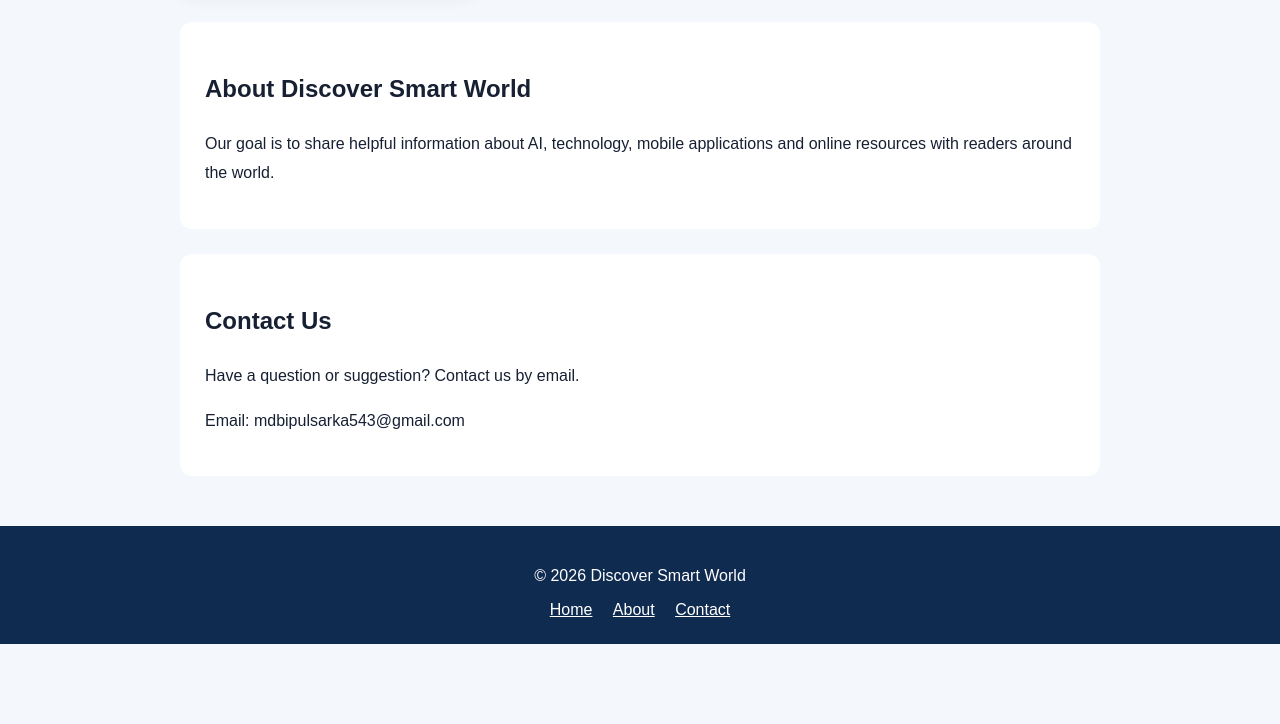
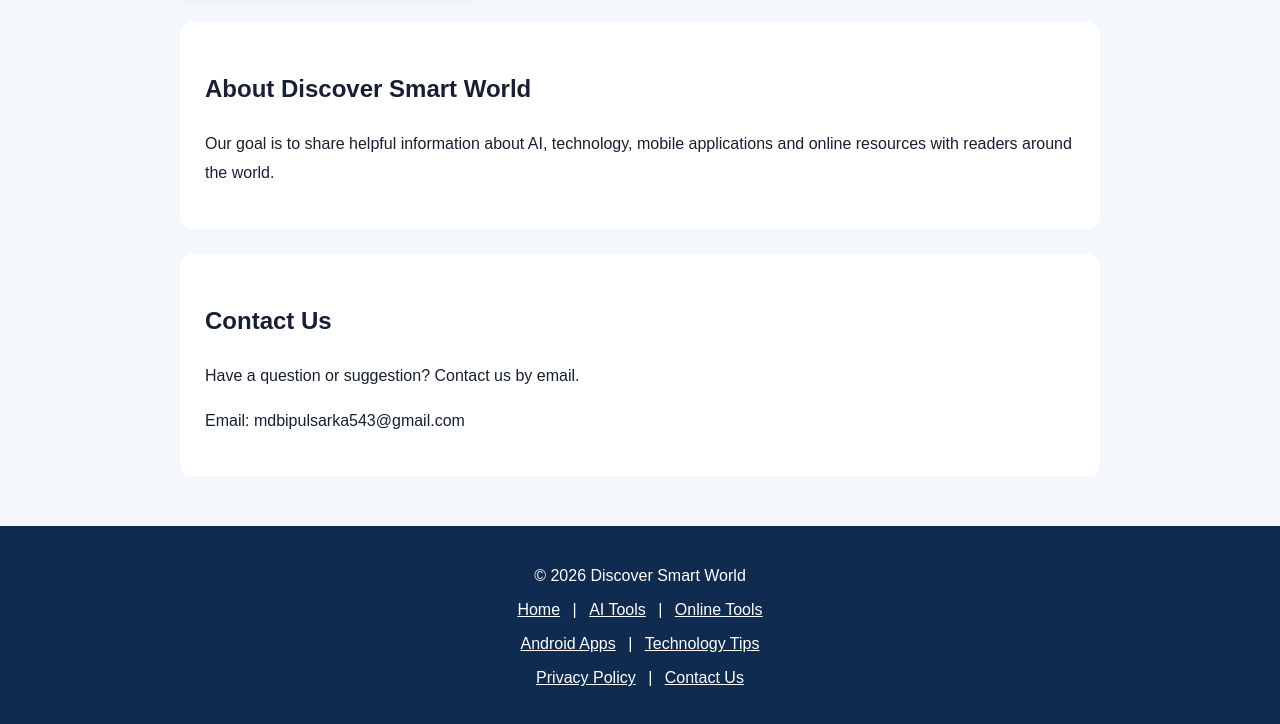
Before and after one commit to mdbipulsarker543-cpu/discover-smart-world, a plain HTML site: page index.html in a window 1280 px wide. Shown: the part 1087-1811 px from the top of the page. Before the commit the page ends 1731 px from the top, so only its background shows below. Drawn offline with Linux system fonts and the light colour scheme.

Commit message:
Update index.html

```diff
--- a/index.html
+++ b/index.html
@@ -98,9 +98,19 @@ footer a{color:white;margin:8px}
 </main>
 <footer>
 <p>© 2026 Discover Smart World</p>
-<a href="#home">Home</a>
-<a href="#about">About</a>
-<a href="#contact">Contact</a>
+<p>
+<a href="index.html">Home</a> |
+<a href="ai-tools.html">AI Tools</a> |
+<a href="online-tools.html">Online Tools</a>
+</p>
+<p>
+<a href="android-apps.html">Android Apps</a> |
+<a href="technology-tips.html">Technology Tips</a>
+</p>
+<p>
+<a href="privacy.html">Privacy Policy</a> |
+<a href="contact.html">Contact Us</a>
+</p>
 </footer>
 </body>
 </html>
```
